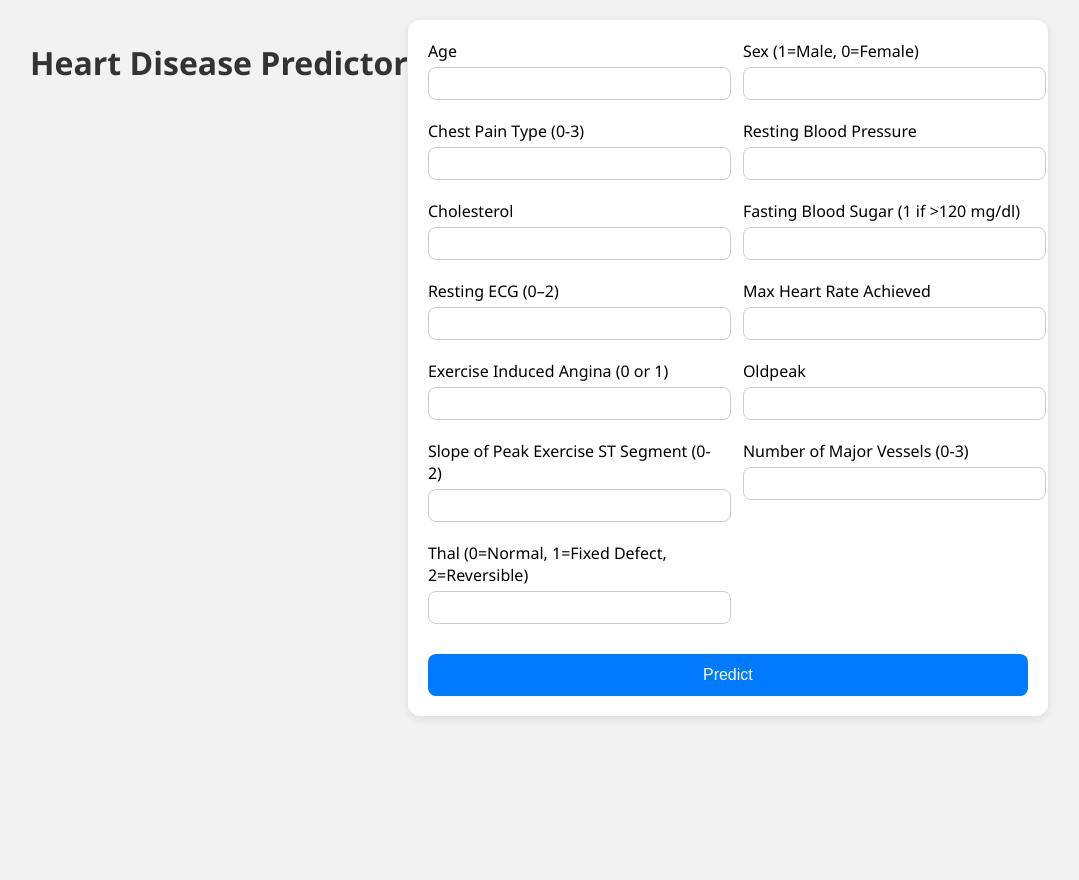
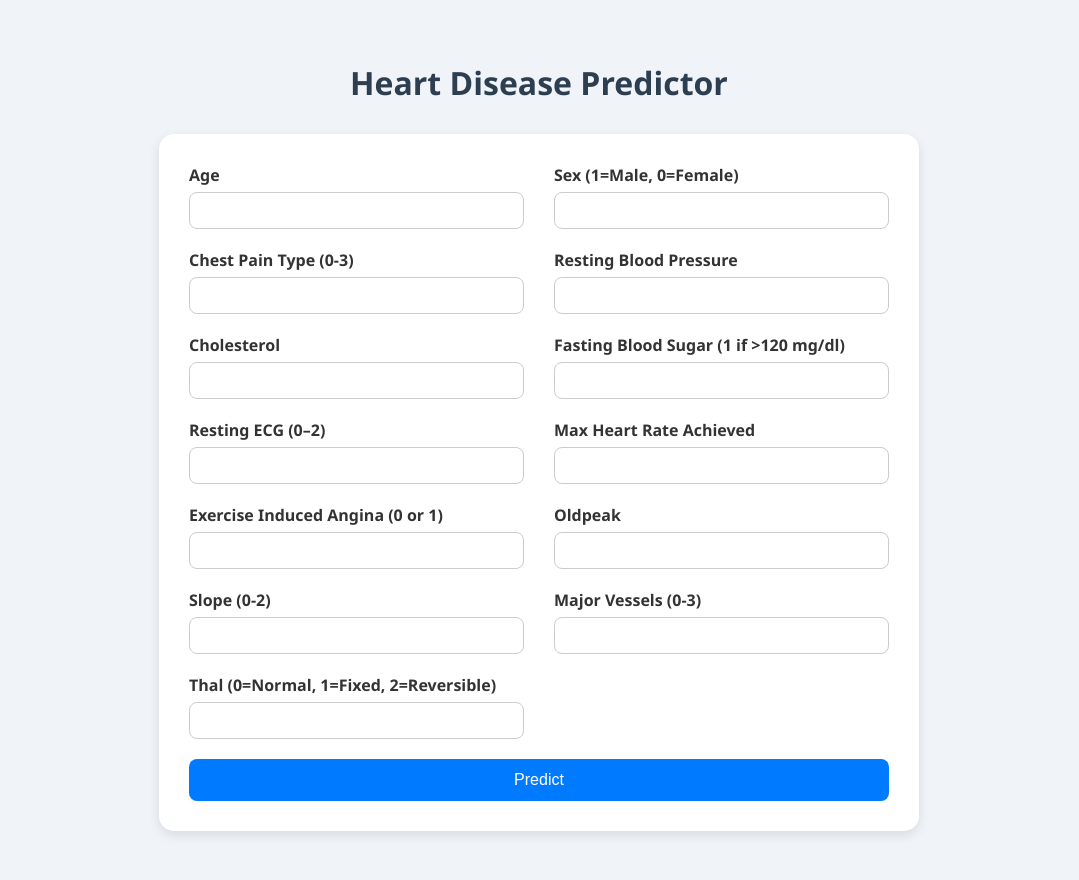
Before and after one commit to shihabb556/guru-heart-disease, a Flask app: page / in a window 1280 px wide. Shown: the whole page, without its empty margins (101-1180 px from the left). Before the commit the page ends 718 px from the top, so only its background shows below. Run offline with Flask 3, Linux system fonts and the light colour scheme; parts of the project's set-up code (start-up, migrations or seed data) failed here and were passed over.

Commit message:
improve styling 2

```diff
--- a/templates/index.html
+++ b/templates/index.html
@@ -7,31 +7,31 @@
   <style>
     body {
       font-family: 'Segoe UI', sans-serif;
-  background: #f2f2f2;
+      background: #f0f4f8;
       margin: 0;
-  padding: 20px;
+      padding: 40px;
       display: flex;
-  justify-content: center;
-  align-items: flex-start; /* keeps content top-aligned */
+      flex-direction: column;
+      align-items: center;
       min-height: 100vh;
     }
 
     h1 {
-  color: #333;
-  margin-bottom: 20px;
+      color: #2c3e50;
+      margin-bottom: 30px;
     }
 
     form {
-  background: #fff;
-  padding: 20px;
-  border-radius: 12px;
-  box-shadow: 0 2px 10px rgba(0,0,0,0.1);
-  max-width: 600px;
-  width: 100%;
+      background: white;
+      padding: 30px;
+      border-radius: 15px;
+      box-shadow: 0 4px 12px rgba(0,0,0,0.1);
       display: grid;
       grid-template-columns: 1fr 1fr;
-  gap: 20px 30px; /* vertical and horizontal gaps */
-  align-self: flex-start; /* keep the form top-aligned */
+      gap: 20px 30px;
+      max-width: 700px;
+      width: 100%;
+      transition: all 0.3s ease;
     }
 
     form > div {
@@ -40,13 +40,13 @@ form > div {
     }
 
     label {
-  margin-bottom: 5px;
-  font-weight: 500;
+      margin-bottom: 6px;
+      font-weight: 600;
+      color: #333;
     }
 
     input {
-  width: 100%;
-  padding: 8px;
+      padding: 10px;
       border: 1px solid #ccc;
       border-radius: 8px;
     }
@@ -61,85 +61,70 @@ button {
       cursor: pointer;
       font-size: 16px;
       transition: background-color 0.3s;
-  margin-top: 10px;
     }
 
     button:hover {
       background-color: #0056b3;
     }
 
-#result {
+    #resultBox {
+      display: none;
+      background: #ffffff;
+      padding: 30px;
+      border-radius: 12px;
+      box-shadow: 0 4px 12px rgba(0,0,0,0.1);
+      text-align: center;
+      max-width: 600px;
       margin-top: 20px;
-  font-size: 18px;
-  color: #222;
-  text-align: center;
     }
 
+    #resultText {
+      font-size: 20px;
+      color: #2c3e50;
+      margin-bottom: 20px;
+    }
+
+    #resetBtn {
+      background-color: #28a745;
+    }
+
+    #resetBtn:hover {
+      background-color: #1e7e34;
+    }
   </style>
 </head>
 <body>
   <h1>Heart Disease Predictor</h1>
+
   <form id="predictForm">
-    <!-- Input fields for each feature -->
-    <div>
-      <label for="age">Age</label>
-      <input type="number" id="age" required />
-    </div>
-    <div>
-      <label for="sex">Sex (1=Male, 0=Female)</label>
-      <input type="number" id="sex" required />
-    </div>
-    <div>
-      <label for="cp">Chest Pain Type (0-3)</label>
-      <input type="number" id="cp" required />
-    </div>
-    <div>
-      <label for="trestbps">Resting Blood Pressure</label>
-      <input type="number" id="trestbps" required />
-    </div>
-    <div>
-      <label for="chol">Cholesterol</label>
-      <input type="number" id="chol" required />
-    </div>
-    <div>
-      <label for="fbs">Fasting Blood Sugar (1 if >120 mg/dl)</label>
-      <input type="number" id="fbs" required />
-    </div>
-    <div>
-      <label for="restecg">Resting ECG (0–2)</label>
-      <input type="number" id="restecg" required />
-    </div>
-    <div>
-      <label for="thalach">Max Heart Rate Achieved</label>
-      <input type="number" id="thalach" required />
-    </div>
-    <div>
-      <label for="exang">Exercise Induced Angina (0 or 1)</label>
-      <input type="number" id="exang" required />
-    </div>
-    <div>
-      <label for="oldpeak">Oldpeak</label>
-      <input type="number" step="any" id="oldpeak" required />
-    </div>
-    <div>
-      <label for="slope">Slope of Peak Exercise ST Segment (0-2)</label>
-      <input type="number" id="slope" required />
-    </div>
-    <div>
-      <label for="ca">Number of Major Vessels (0-3)</label>
-      <input type="number" id="ca" required />
-    </div>
-    <div>
-      <label for="thal">Thal (0=Normal, 1=Fixed Defect, 2=Reversible)</label>
-      <input type="number" id="thal" required />
-    </div>
+    <div><label for="age">Age</label><input type="number" id="age" required /></div>
+    <div><label for="sex">Sex (1=Male, 0=Female)</label><input type="number" id="sex" required /></div>
+    <div><label for="cp">Chest Pain Type (0-3)</label><input type="number" id="cp" required /></div>
+    <div><label for="trestbps">Resting Blood Pressure</label><input type="number" id="trestbps" required /></div>
+    <div><label for="chol">Cholesterol</label><input type="number" id="chol" required /></div>
+    <div><label for="fbs">Fasting Blood Sugar (1 if >120 mg/dl)</label><input type="number" id="fbs" required /></div>
+    <div><label for="restecg">Resting ECG (0–2)</label><input type="number" id="restecg" required /></div>
+    <div><label for="thalach">Max Heart Rate Achieved</label><input type="number" id="thalach" required /></div>
+    <div><label for="exang">Exercise Induced Angina (0 or 1)</label><input type="number" id="exang" required /></div>
+    <div><label for="oldpeak">Oldpeak</label><input type="number" step="any" id="oldpeak" required /></div>
+    <div><label for="slope">Slope (0-2)</label><input type="number" id="slope" required /></div>
+    <div><label for="ca">Major Vessels (0-3)</label><input type="number" id="ca" required /></div>
+    <div><label for="thal">Thal (0=Normal, 1=Fixed, 2=Reversible)</label><input type="number" id="thal" required /></div>
     <button type="submit">Predict</button>
   </form>
 
-  <div id="result"></div>
+  <div id="resultBox">
+    <div id="resultText"></div>
+    <button id="resetBtn">Reset Form</button>
+  </div>
 
   <script>
-    document.getElementById("predictForm").addEventListener("submit", async function(e) {
+    const form = document.getElementById("predictForm");
+    const resultBox = document.getElementById("resultBox");
+    const resultText = document.getElementById("resultText");
+    const resetBtn = document.getElementById("resetBtn");
+
+    form.addEventListener("submit", async function(e) {
       e.preventDefault();
 
       const inputData = [
@@ -158,6 +143,7 @@ button:hover {
         +document.getElementById("thal").value
       ];
 
+      try {
         const response = await fetch("/predict", {
           method: "POST",
           headers: { "Content-Type": "application/json" },
@@ -165,7 +151,27 @@ button:hover {
         });
 
         const result = await response.json();
-      document.getElementById("result").innerText = result.prediction || `Error: ${result.error}`;
+
+        if (result.prediction) {
+          resultText.innerText = result.prediction;
+        } else {
+          resultText.innerText = `Error: ${result.error}`;
+        }
+
+        form.style.display = "none";
+        resultBox.style.display = "block";
+
+      } catch (err) {
+        resultText.innerText = "Something went wrong!";
+        form.style.display = "none";
+        resultBox.style.display = "block";
+      }
+    });
+
+    resetBtn.addEventListener("click", function () {
+      form.reset();
+      form.style.display = "grid";
+      resultBox.style.display = "none";
     });
   </script>
 </body>
```
Also changed, not shown: app.py (line endings or trailing spaces). Lines whose indentation alone changed are shown as unchanged.
